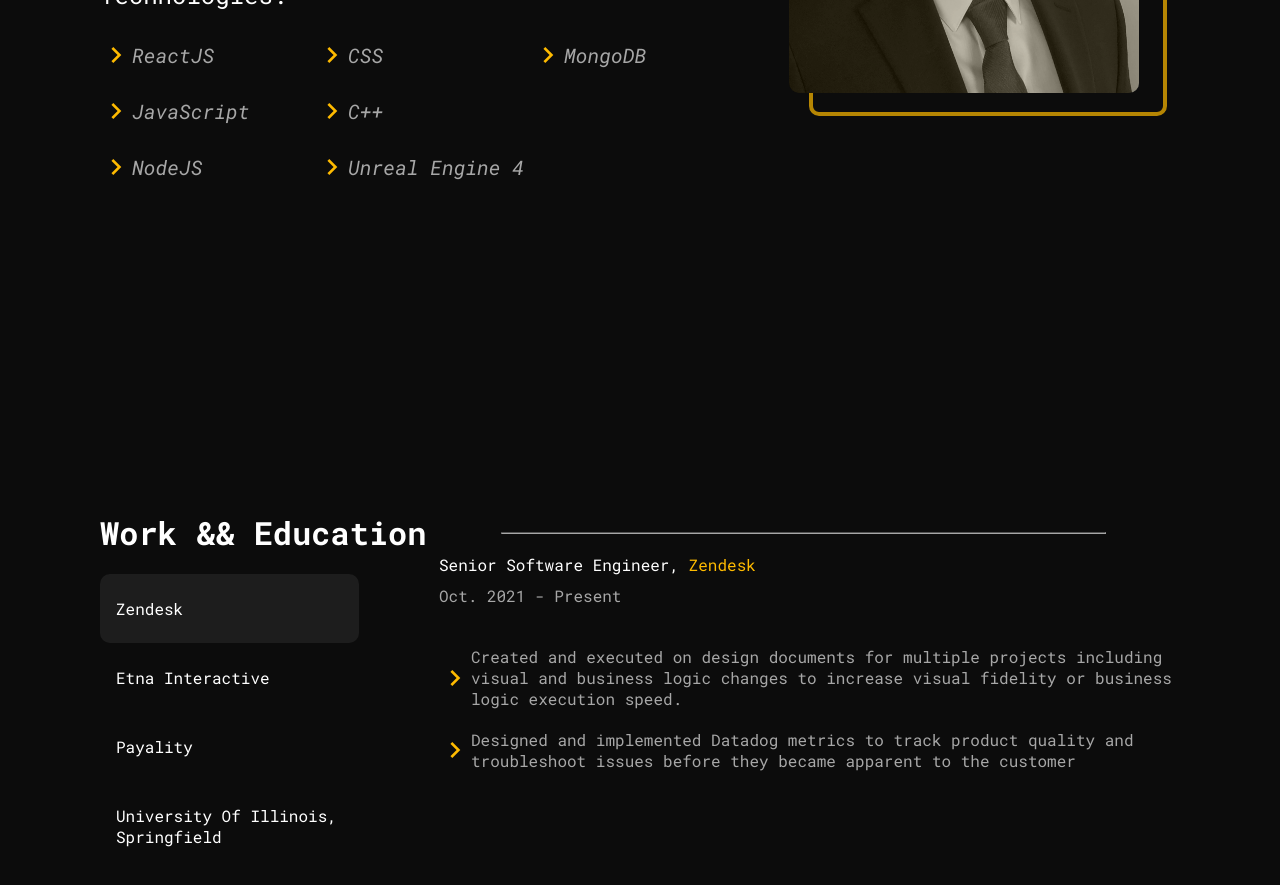
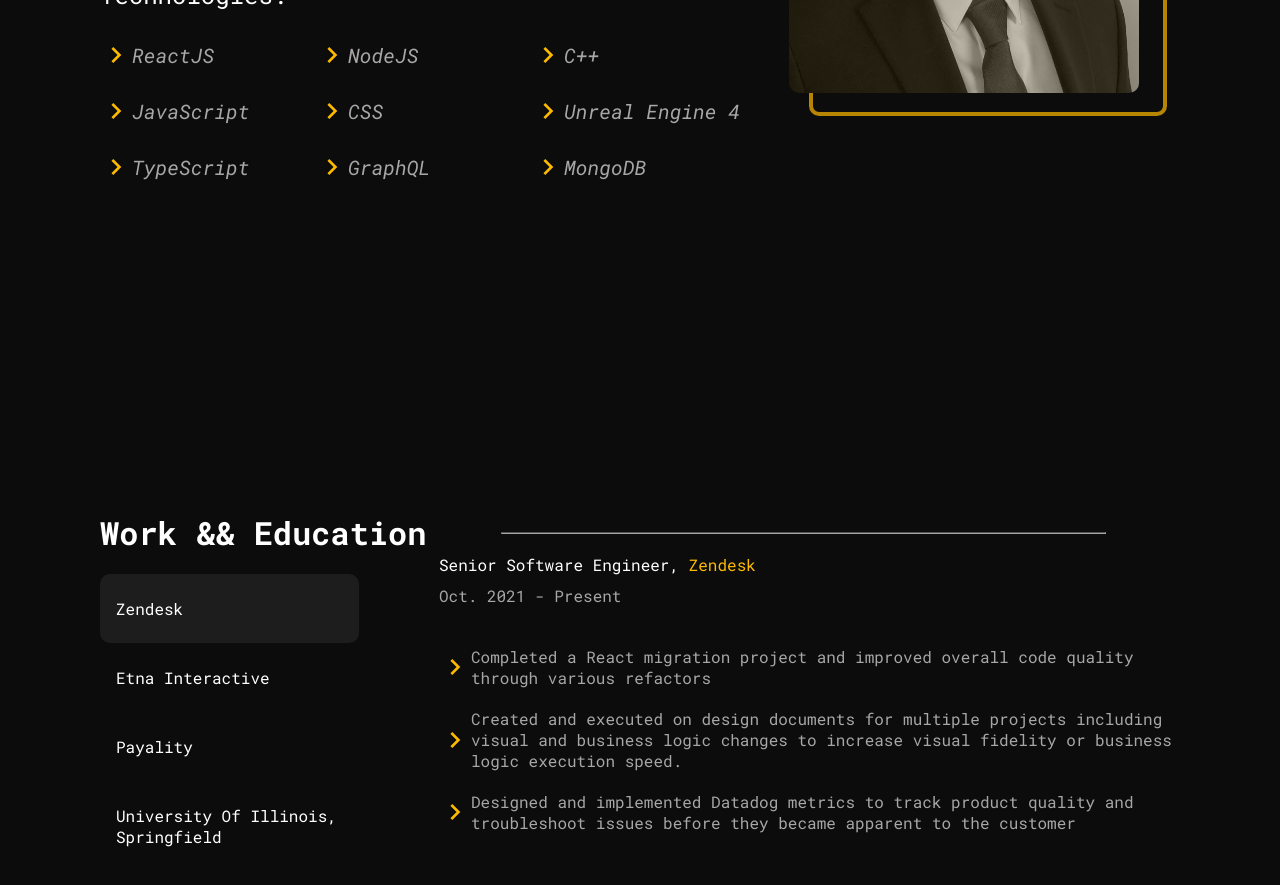
Before and after one commit to AustinVieth/personal-website-v3, a React (Create React App) app: page / in a window 1280 px wide. Shown: the part 1440-2325 px from the top of the page. Built offline with nearby package versions, Linux system fonts and the light colour scheme.

Commit message:
update work experience

```diff
--- a/src/Components/AboutMe.js
+++ b/src/Components/AboutMe.js
@@ -5,8 +5,10 @@
 const technologies = [
   "ReactJS",
   "JavaScript",
+  "TypeScript",
   "NodeJS",
   "CSS",
+  "GraphQL",
   "C++",
   "Unreal Engine 4",
   "MongoDB",
--- a/src/Components/Work.js
+++ b/src/Components/Work.js
@@ -20,6 +20,7 @@
     "Senior Software Engineer",
     "Oct. 2021 - Present",
     [
+      "Completed a React migration project and improved overall code quality through various refactors",
       "Created and executed on design documents for multiple projects including visual and business logic changes to increase visual fidelity or business logic execution speed.",
       "Designed and implemented Datadog metrics to track product quality and troubleshoot issues before they became apparent to the customer",
     ]
```
